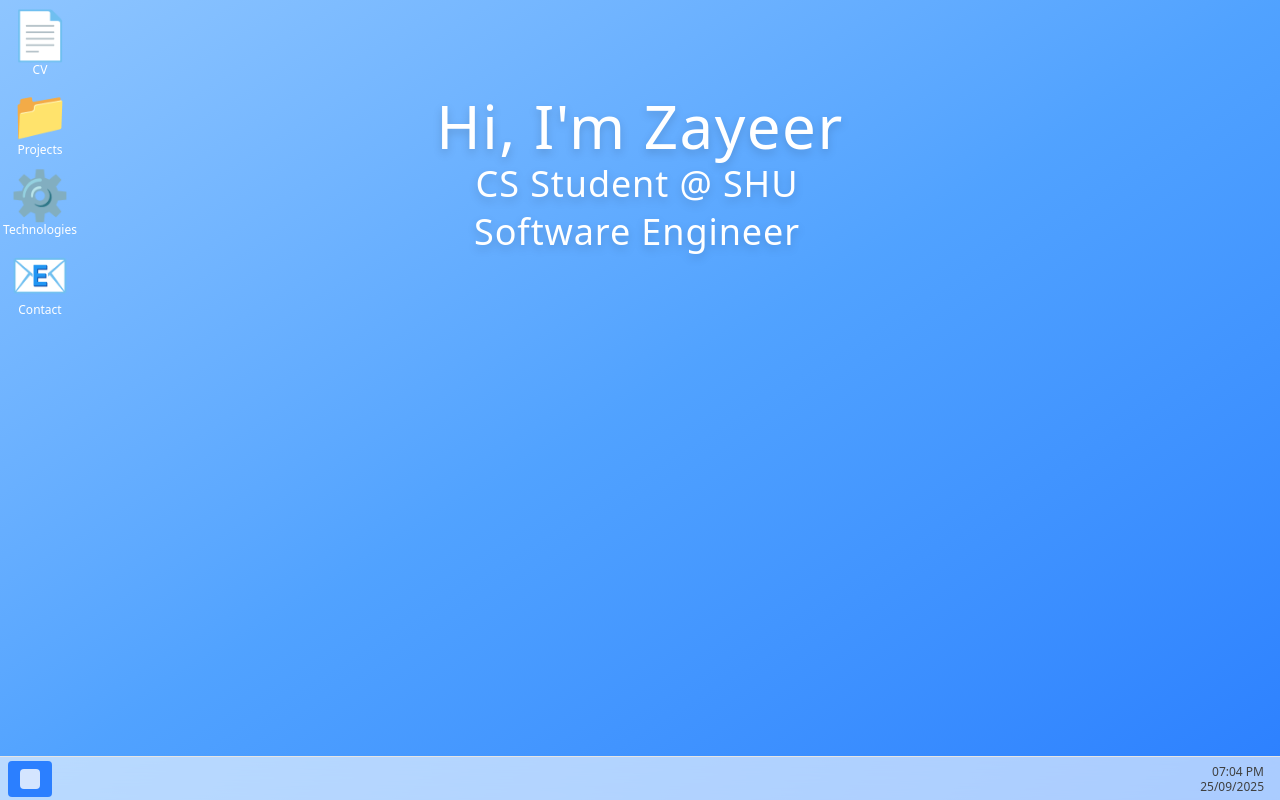
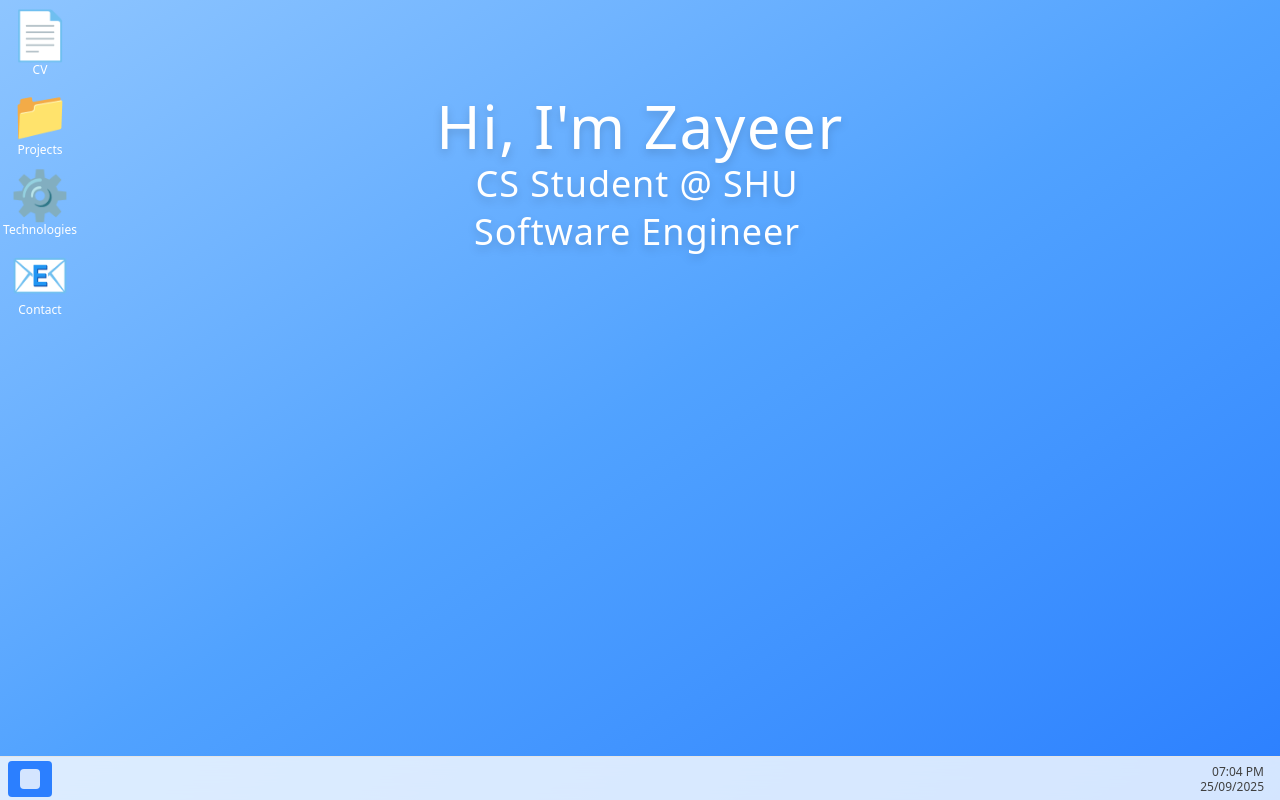
Before and after one commit to Zayeer-S/portfolio, a Next.js app: page / in a window 1280 px wide. Built offline with nearby package versions, Linux system fonts and the light colour scheme.

Commit message:
style: reduce transparency for modern-light and remove text shadows from taskbar icons

```diff
--- a/src/components/desktop/Taskbar.tsx
+++ b/src/components/desktop/Taskbar.tsx
@@ -307,13 +307,6 @@ export default function Taskbar({
               style={{
                 cursor: 'default',
                 userSelect: 'none',
-                textShadow: window.isMinimized
-                  ? '0 0 3px rgba(0,0,0,0.3)'
-                  : '0 0 4px rgba(0,0,0,0.5)',
-                opacity: window.isMinimized ? 0.7 : 1,
-                border: 'none',
-                outline: 'none',
-                touchAction: 'manipulation'
               }}
             >
               {getWindowSymbol(windowId)}
--- a/src/styles/themes.ts
+++ b/src/styles/themes.ts
@@ -30,13 +30,13 @@ export const themeStyles = {
       }
     },
     taskbar: {
-      background: 'bg-white/60 backdrop-blur-md border-t border-neutral-200',
+      background: 'bg-white/80 backdrop-blur-md border-t border-neutral-200',
       startButton: 'bg-blue-500 hover:bg-blue-600 text-white',
       taskButtons: 'bg-transparent hover:bg-neutral-200/50 text-neutral-800 rounded',
       systemTray: 'text-neutral-700'
     },
     startMenu: {
-      background: 'bg-white/50 backdrop-blur-md border border-neutral-300 shadow-2xl',
+      background: 'bg-white/70 backdrop-blur-md border border-neutral-300 shadow-2xl',
       header: 'bg-neutral-100 border-b border-neutral-300',
       items: 'hover:bg-neutral-100 text-neutral-800',
       text: 'text-neutral-800'
```
